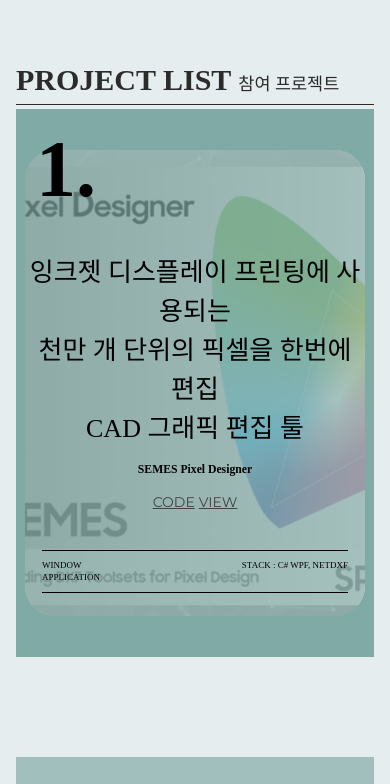
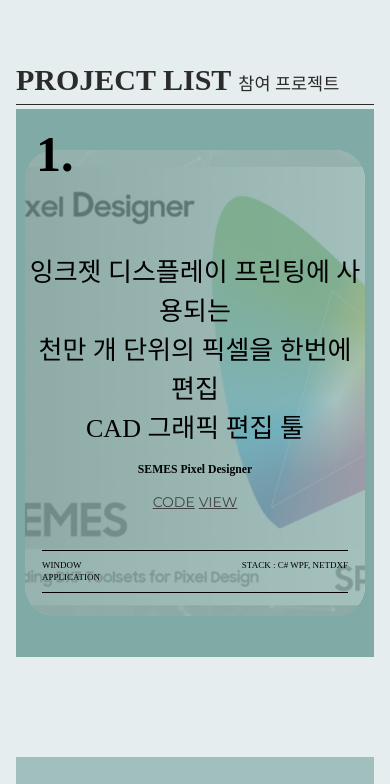
Before and after one commit to RookMG/portfolio, a React (Create React App) app: page / in a window 390 px wide. Shown: the part 1480-2264 px from the top of the page. Built offline with nearby package versions, Linux system fonts and the light colour scheme; a small style sheet from the web is missing; a web font is replaced by a local one.

Commit message:
feat : 모바일 환경 크기 변경

```diff
--- a/src/assets/scss/section/_project.scss
+++ b/src/assets/scss/section/_project.scss
@@ -40,6 +40,8 @@
       position: sticky;
       left: 0;
       margin-bottom: 100px;
+
+
       .project__itembox::after{
         content:"";
         opacity:0.7;
@@ -58,9 +60,9 @@
         width: 95%;
         height: 85%;
         background-repeat: no-repeat;
-        background-position: top center;
+        background-position: center;
         background-size: cover;
-        background-attachment: fixed;
+        //background-attachment: fixed;
         border-radius: 30px;
         z-index: -1;
         .text {
@@ -207,7 +209,7 @@
         top: 1vw;
 
         @media (max-width: 800px){
-          font-size: 80px;
+          font-size: 50px;
           left: 20px;
           top: 20px;
         }
```
